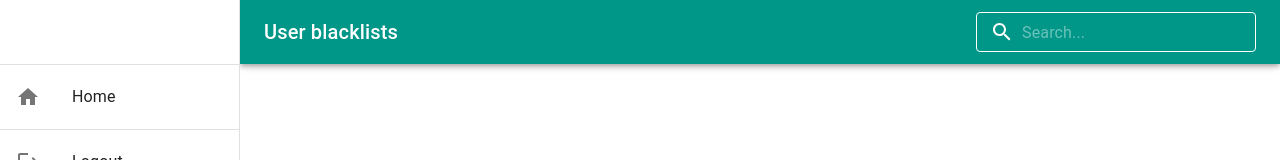
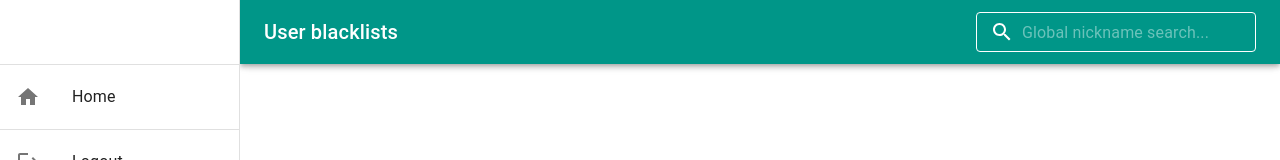
Before and after one commit to JeremyGendre/users-blacklists, a React (Create React App) app: page / in a window 1280 px wide. Shown: the top 160 px of the page. Built offline with nearby package versions, Linux system fonts and the light colour scheme; no server answers; the database is empty; sample sign-in values are in the browser's storage.

Commit message:
feat: add my custom hooks & remove useless code

```diff
--- a/package.json
+++ b/package.json
@@ -5,6 +5,7 @@
   "dependencies": {
     "@emotion/react": "^11.7.1",
     "@emotion/styled": "^11.6.0",
+    "@jeremygendre/react-custom-hooks": "1.4.0",
     "@mui/icons-material": "^5.3.0",
     "@mui/lab": "^5.0.0-alpha.65",
     "@mui/material": "^5.3.0",
--- /dev/null
+++ b/src/component/Layout/GlobalNicknameSearch.tsx
@@ -0,0 +1,58 @@
+import {InputAdornment, TextField} from "@mui/material";
+import { styled } from '@mui/material/styles';
+import SearchIcon from '@mui/icons-material/Search';
+import React, {FormEvent, useState} from "react";
+
+export default function GlobalNicknameSearch(){
+    const [search, setSearch] = useState('');
+
+    const handleSubmit = (e: FormEvent) => {
+        e.preventDefault();
+        console.log(search);
+    };
+
+    return (
+        <form onSubmit={handleSubmit}>
+            <CssTextField
+                id="global-search"
+                placeholder="Global nickname search..."
+                InputProps={{
+                    startAdornment: (
+                        <InputAdornment sx={{color: 'white'}} position="start">
+                            <SearchIcon />
+                        </InputAdornment>
+                    ),
+                }}
+                variant="outlined"
+                size="small"
+                required
+                value={search}
+                onChange={e => setSearch(e.target.value)}
+            />
+        </form>
+    );
+}
+
+const CssTextField = styled(TextField)({
+    '& .MuiInputBase-root':{
+        color:'white',
+    },
+    '& label.Mui-focused': {
+        color: 'green',
+    },
+    '& .MuiInput-underline:after': {
+        borderBottomColor: 'green',
+    },
+    '& .MuiOutlinedInput-root': {
+        '& fieldset': {
+            borderColor: 'white',
+            color: 'white'
+        },
+        '&:hover fieldset': {
+            borderColor: 'lightgray',
+        },
+        '&.Mui-focused fieldset': {
+            borderColor: 'lightgray',
+        },
+    },
+});
--- a/src/component/Layout/Layout.tsx
+++ b/src/component/Layout/Layout.tsx
@@ -16,9 +16,7 @@ import Typography from '@mui/material/Typography';
 import React, {PropsWithChildren, useState} from "react";
 import {Link, useNavigate, Outlet, Navigate} from "react-router-dom";
 import {useUser} from "../../context/UserContext";
-import {InputAdornment, TextField} from "@mui/material";
-import SearchIcon from '@mui/icons-material/Search';
-import { styled } from '@mui/material/styles';
+import GlobalNicknameSearch from "./GlobalNicknameSearch";
 
 const drawerWidth: number = 240;
 
@@ -86,19 +84,7 @@ export default function Layout({ children, window }: PropsWithChildren<{window?:
                             <Link to="/" className="no-decoration-link">User blacklists</Link>
                         </Typography>
                     </div>
-                    <CssTextField
-                        id="global-search"
-                        placeholder="Search..."
-                        InputProps={{
-                            startAdornment: (
-                                <InputAdornment sx={{color: 'white'}} position="start">
-                                    <SearchIcon />
-                                </InputAdornment>
-                            ),
-                        }}
-                        variant="outlined"
-                        size="small"
-                    />
+                    <GlobalNicknameSearch/>
                 </Toolbar>
             </AppBar>
             <Box
@@ -142,27 +128,3 @@ export default function Layout({ children, window }: PropsWithChildren<{window?:
         </Box>
     );
 }
-
-const CssTextField = styled(TextField)({
-    '& .MuiInputBase-root':{
-        color:'white',
-    },
-    '& label.Mui-focused': {
-        color: 'green',
-    },
-    '& .MuiInput-underline:after': {
-        borderBottomColor: 'green',
-    },
-    '& .MuiOutlinedInput-root': {
-        '& fieldset': {
-            borderColor: 'white',
-            color: 'white'
-        },
-        '&:hover fieldset': {
-            borderColor: 'lightgray',
-        },
-        '&.Mui-focused fieldset': {
-            borderColor: 'lightgray',
-        },
-    },
-});
--- a/src/component/dialogs/BlacklistedUserFormDialog.tsx
+++ b/src/component/dialogs/BlacklistedUserFormDialog.tsx
@@ -13,7 +13,6 @@ import {FormEvent, useState} from "react";
 import {useSnackbar} from "../../context/SnackbackContext";
 import {Timestamp} from "@firebase/firestore";
 import {addItem, buildObjectFromSnapshot, getItem, updateItem} from "../../config/firebase";
-import {BlacklistedUser} from "../../models/BlacklistedUser";
 import {useBlacklistedUsers} from "../../context/BlacklistedUsersContext";
 
 interface BlacklistedUserFormDialogProps extends DialogProps{
--- a/src/context/BlacklistedUsersContext.tsx
+++ b/src/context/BlacklistedUsersContext.tsx
@@ -43,7 +43,7 @@ export default function BlacklistedUsersContextProvider({children}: PropsWithChi
         }
 
         setFetching(false);
-    },[sourceUid]);
+    },[sourceUid, addAlert]);
 
     useEffect(() => {
         fetchSourceAndUsers();
--- a/src/page/HomePage.tsx
+++ b/src/page/HomePage.tsx
@@ -8,8 +8,6 @@ import {buildCollectionFromSnapshot, db} from "../config/firebase";
 import SourceCard from "../component/cards/SourceCard";
 import {SourceType} from "../models/Source";
 import {useSnackbar} from "../context/SnackbackContext";
-import {displayDate, timestampToDate} from "../utils/date";
-import HistoryRouter from "react-router-dom";
 
 export default function HomePage() {
     const {user} = useUser();
@@ -30,7 +28,7 @@ export default function HomePage() {
             addAlert('An unexpected error occured', 'error');
         }
         setFetching(false);
-    },[user]);
+    },[user, addAlert]);
 
     const handleSourceDeletion = (sourceUid: string) => {
         setSources(prev => prev.filter(source => source.uid !== sourceUid));
--- a/src/utils/theme.ts
+++ b/src/utils/theme.ts
@@ -1,5 +1,5 @@
 import { createTheme } from '@mui/material/styles';
-import { green, blue, red, teal } from '@mui/material/colors';
+import { green, red, teal } from '@mui/material/colors';
 
 export const theme = createTheme({
     palette: {
```
Also changed, not shown: 1 other file (tests, documents, lock files or other folders).
